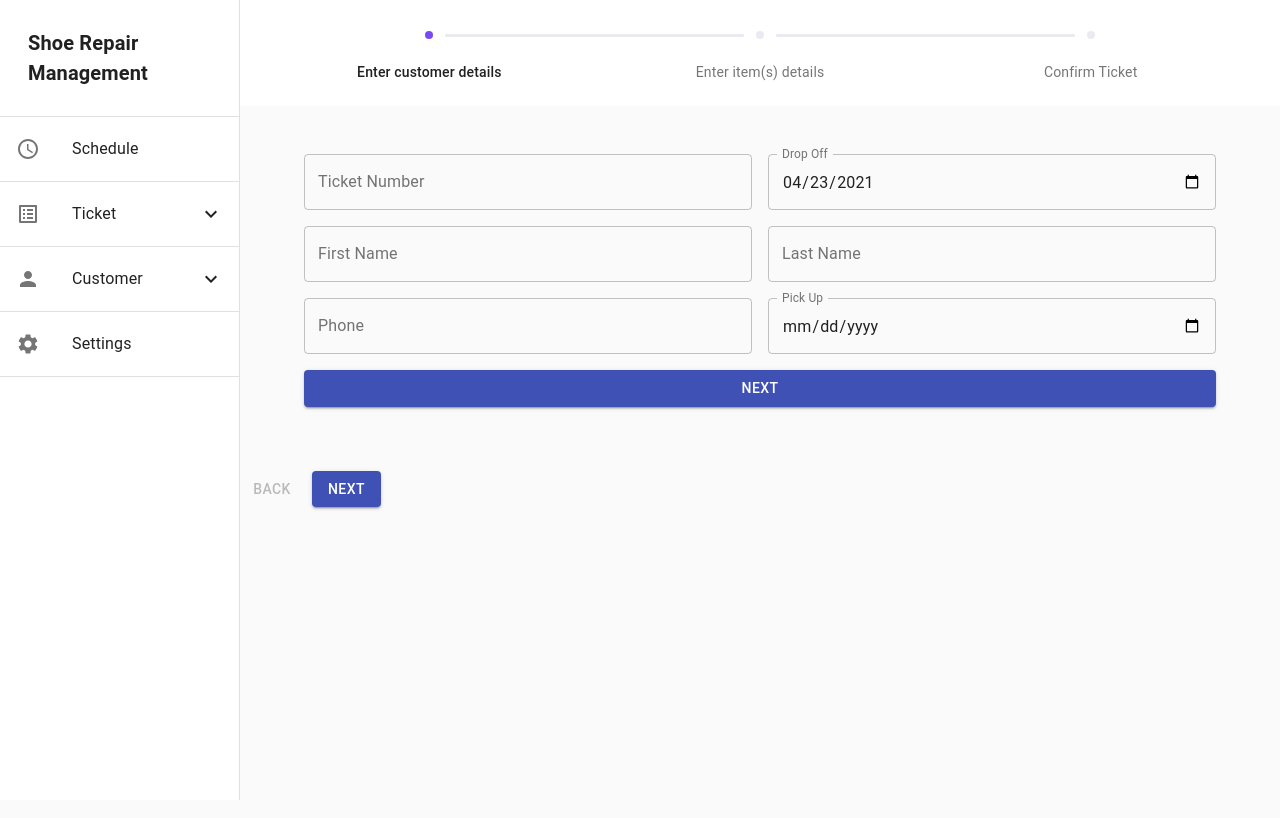
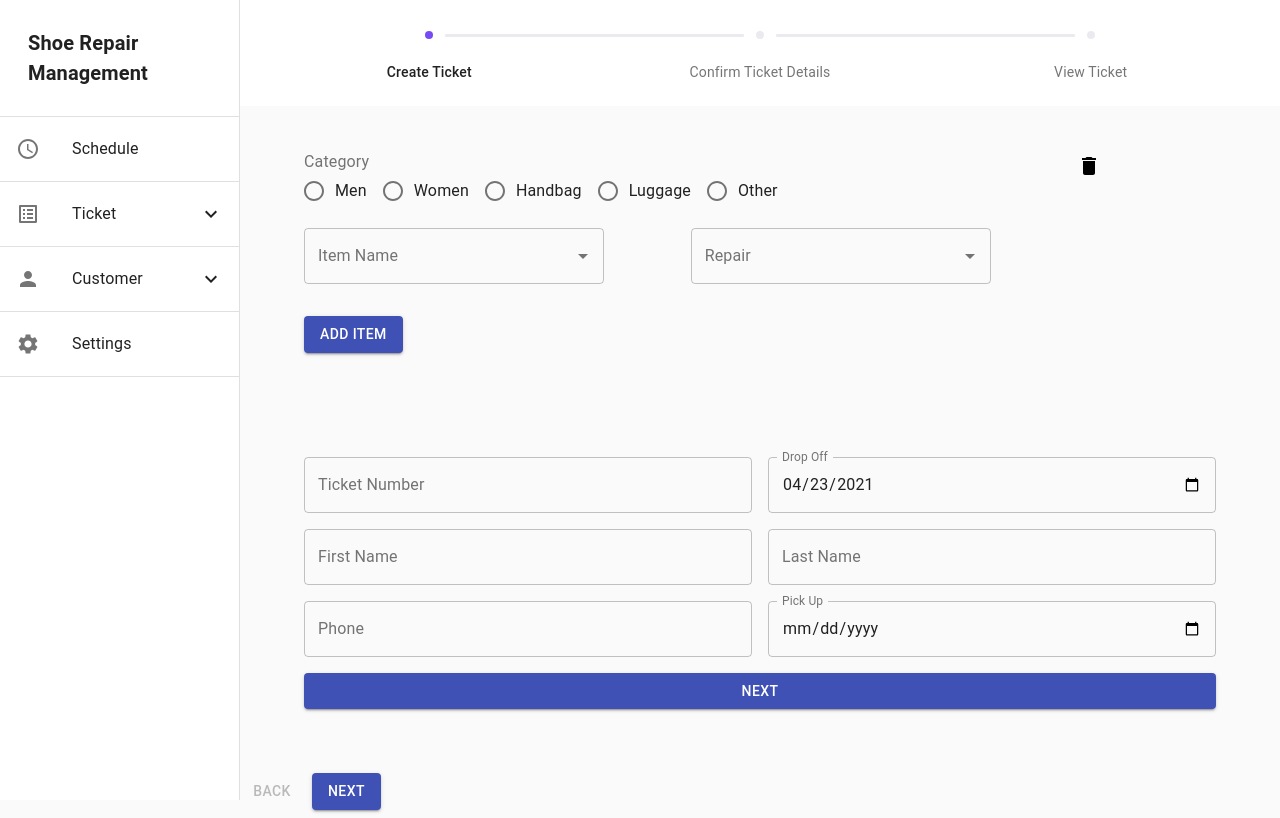
Before and after one commit to gosupark27/Shoe-Repair-Management, a React (Create React App) app in the folder client/: page /ticket in a window 1280 px wide. Built offline with nearby package versions, Linux system fonts and the light colour scheme.

Commit message:
feat: Rename steps and load diff components

```diff
--- a/client/src/App.js
+++ b/client/src/App.js
@@ -1,7 +1,7 @@
 import Login from './component/login'
 import PermDrawer from './component/permanentDrawer'
 import { BrowserRouter as Router, Route, Switch } from 'react-router-dom';
-import EditTicket from './component/editTicket'
+import EditTicket from './component/editTicketForm'
 import MultiStepTicket from './component/multiStepTicket'
 
 function App() {
--- a/client/src/component/ticketForm.js
+++ b/client/src/component/createTicketForm.js
@@ -2,14 +2,16 @@ import React, {useState} from 'react'
 import ItemForm from './itemForm'
 import CustomerForm from './customerForm'
 
-const TicketForm = () => {
+const CreateTicketForm = () => {
     const[ticketDetails, setTicketDetails]=useState({})
+
     return(
         <div>
-            <ItemForm/>
-            <CustomerForm/>
+            <ItemForm setTicket={setTicketDetails}/>
+            <CustomerForm setTicket={setTicketDetails}/>
         </div>
     )
+
 }
 
-export default TicketForm
+export default CreateTicketForm
--- a/client/src/component/customerForm.js
+++ b/client/src/component/customerForm.js
@@ -17,7 +17,7 @@ const useStyles = makeStyles(theme => ({
     },
 }));
 
-const TicketForm = () => {
+const TicketForm = ({setTicket}) => {
     const date = new Date()
     const today = `${date.getFullYear()}-${((date.getMonth() > 8) ? (date.getMonth() + 1) : ('0' + (date.getMonth() + 1)))}-${((date.getDate() > 9) ? date.getDate() : ('0' + date.getDate()))}`
     // const [firstName, setFirstName] = useState('')
@@ -90,7 +90,7 @@ const TicketForm = () => {
                             initialValues={{ ...INITIAL_FORM_STATE }}
                             validationSchema={FORM_VALIDATION}
                             onSubmit={values => {
-                                values.ticketItems = ticketItems
+                                setTicket(...values)
                             }}
                         >
                             <Form>
--- a/client/src/component/editTicket.js
+++ b/client/src/component/editTicketForm.js
@@ -10,7 +10,7 @@ import CardContent from '@material-ui/core/CardContent';
 import Chip from '@material-ui/core/Chip';
 import Typography from '@material-ui/core/Typography';
 
-const EditTicket = () => {
+const EditTicketForm = () => {
     const savedTicket = useLocation().state
     console.log(savedTicket.ticketItems)
 
@@ -90,4 +90,4 @@ const EditTicket = () => {
     )
 }
 
-export default EditTicket;
+export default EditTicketForm
--- a/client/src/component/itemForm.js
+++ b/client/src/component/itemForm.js
@@ -16,7 +16,7 @@ const useStyles = makeStyles(theme => ({
     },
 }));
 
-const ItemList = ({ setTicketItems }) => {
+const ItemList = ({ setTicket }) => {
 
     const [itemList, setItemList] = useState([{ id: uuidv4(), itemName: '', repair: '' }]);
     const[category, setCategory] = useState('')
--- a/client/src/component/multiStepTicket.js
+++ b/client/src/component/multiStepTicket.js
@@ -9,8 +9,8 @@ import Check from '@material-ui/icons/Check';
 import StepConnector from '@material-ui/core/StepConnector';
 import Button from '@material-ui/core/Button';
 import Typography from '@material-ui/core/Typography';
-import CustomerForm from './customerForm'
-import ItemForm from './itemForm'
+import CreateTicketForm from './createTicketForm'
+import EditTicketFrom from './editTicketForm'
 
 const QontoConnector = withStyles({
   alternativeLabel: {
@@ -101,21 +101,21 @@ const useStyles = makeStyles((theme) => ({
 }));
 
 function getSteps() {
-  return ['Enter customer details','Enter item(s) details',  'Confirm Ticket'];
+  return ['Create Ticket','Confirm Ticket Details',  'View Ticket'];
 }
 
 function getStepContent(step) {
   switch (step) {
     case 0:
       return (
-          <CustomerForm/>
+          <CreateTicketForm/>
       );
     case 1:
       return (
-      <ItemForm/>
+      <EditTicketForm/>
       );
     case 2:
-      return 'This is the bit I really care about! <EditTicket/>';
+      return ' <ViewTickets/>';
     default:
       return 'Unknown step';
   }
@@ -174,7 +174,7 @@ export default function CustomizedSteppers() {
                 onClick={handleNext}
                 className={classes.button}
               >
-                {activeStep === steps.length - 1 ? 'Save Ticket' : 'Next'}
+                {activeStep === steps.length - 2 ? 'Save Ticket' : 'Next'}
               </Button>
             </div>
           </div>
```
